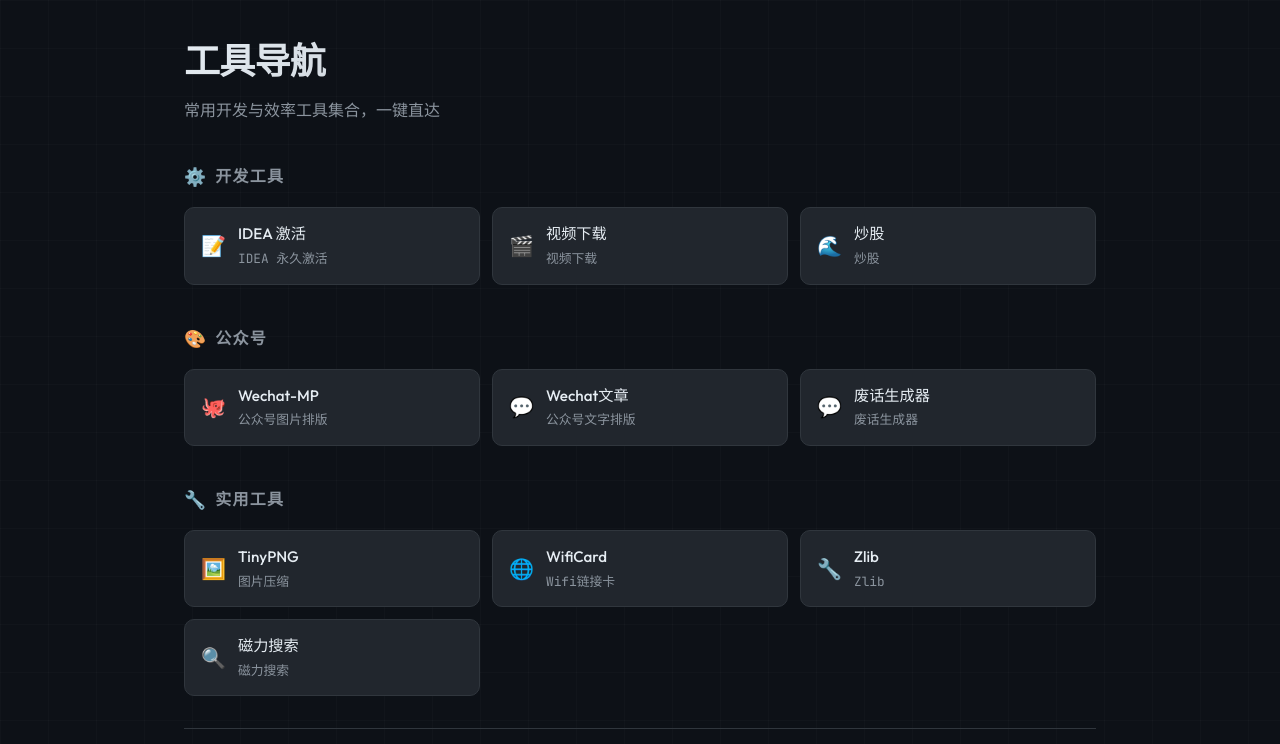
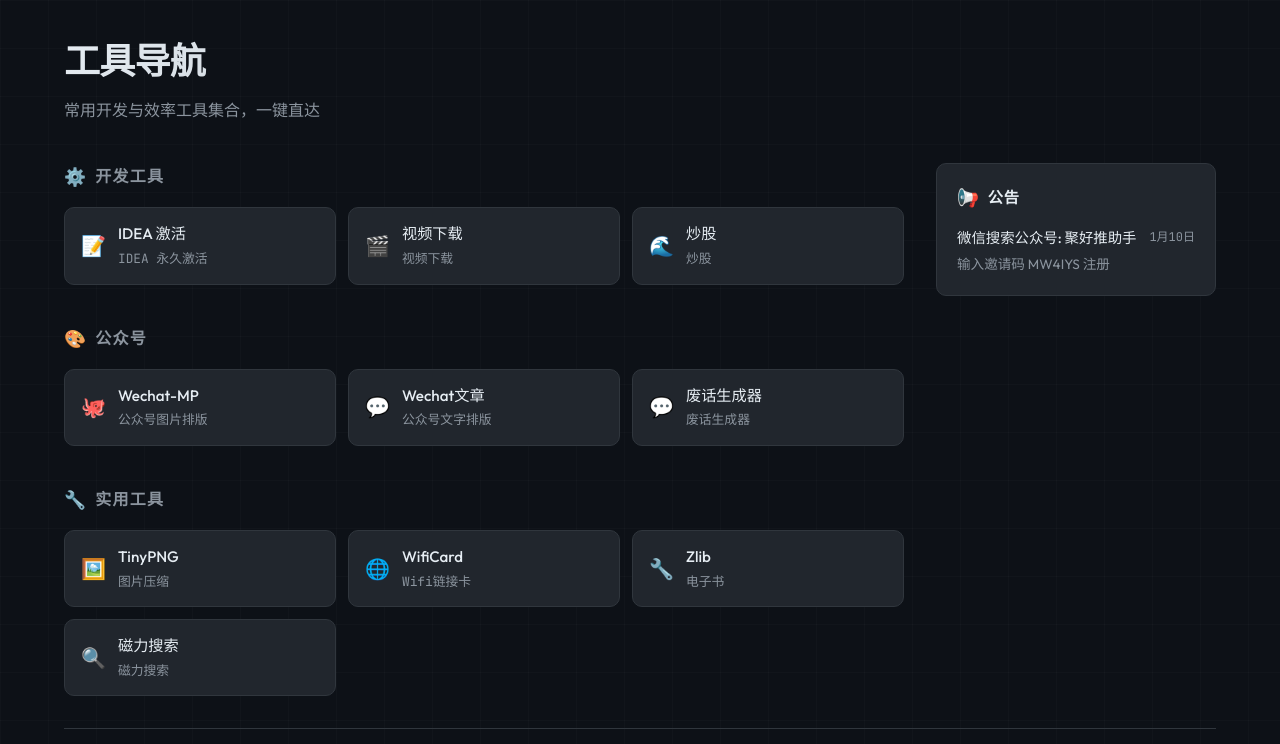
Before and after one commit to cooker/wx-mp-tools, a Vue app: page / in a window 1280 px wide. Shown: the top 744 px of the page. Built offline with nearby package versions, Linux system fonts and the light colour scheme; grey boxes are pictures that could not be loaded.

Commit message:
first commit

```diff
--- a/src/App.vue
+++ b/src/App.vue
@@ -2,8 +2,9 @@
 import { navConfig } from './config/nav.config.js'
 import CategorySection from './components/CategorySection.vue'
 import AdSlot from './components/AdSlot.vue'
+import NoticeBoard from './components/NoticeBoard.vue'
 
-const { site, categories, ad = {} } = navConfig
+const { site, categories, ad = {}, notices = {} } = navConfig
 </script>
 
 <template>
@@ -12,6 +13,7 @@
     <p v-if="site.description" class="header__desc">{{ site.description }}</p>
   </header>
 
+  <div class="layout">
     <main class="main">
       <CategorySection
         v-for="(cat, index) in categories"
@@ -23,6 +25,11 @@
         :index="index"
       />
     </main>
+
+    <aside class="sidebar">
+      <NoticeBoard :config="notices" />
+    </aside>
+  </div>
 
   <AdSlot :config="ad" />
 
@@ -54,8 +61,30 @@
   max-width: 36ch;
 }
 
+.layout {
+  display: grid;
+  grid-template-columns: 1fr 280px;
+  gap: 2rem;
+  align-items: start;
+}
+
 .main {
   animation: fadeIn 0.5s ease 0.1s both;
+  min-width: 0;
+}
+
+.sidebar {
+  animation: fadeIn 0.5s ease 0.15s both;
+}
+
+@media (max-width: 960px) {
+  .layout {
+    grid-template-columns: 1fr;
+  }
+
+  .sidebar {
+    order: -1;
+  }
 }
 
 .footer {
--- /dev/null
+++ b/src/components/NoticeBoard.vue
@@ -0,0 +1,162 @@
+<script setup>
+import { computed } from 'vue'
+
+const props = defineProps({
+  config: { type: Object, default: () => ({}) },
+})
+
+const show = computed(() => Boolean(props.config?.enabled && props.config?.items?.length))
+
+const formatDate = (dateStr) => {
+  if (!dateStr) return ''
+  const date = new Date(dateStr)
+  return date.toLocaleDateString('zh-CN', { month: 'short', day: 'numeric' })
+}
+</script>
+
+<template>
+  <aside v-if="show" class="notice-board" aria-label="公告">
+    <h2 class="notice-board__title">
+      <span class="notice-board__icon" aria-hidden="true">📢</span>
+      {{ config.title || '公告' }}
+    </h2>
+    <ul class="notice-board__list">
+      <li
+        v-for="(notice, index) in config.items"
+        :key="index"
+        class="notice-board__item"
+      >
+        <component
+          :is="notice.url ? 'a' : 'div'"
+          :href="notice.url || undefined"
+          :target="notice.url ? '_blank' : undefined"
+          :rel="notice.url ? 'noopener noreferrer' : undefined"
+          class="notice-board__link"
+          :class="{ 'notice-board__link--no-link': !notice.url }"
+        >
+          <div class="notice-board__header">
+            <h3 class="notice-board__notice-title">{{ notice.title }}</h3>
+            <time v-if="notice.date" class="notice-board__date" :datetime="notice.date">
+              {{ formatDate(notice.date) }}
+            </time>
+          </div>
+          <p v-if="notice.content" class="notice-board__content">
+            {{ notice.content }}
+          </p>
+        </component>
+      </li>
+    </ul>
+  </aside>
+</template>
+
+<style scoped>
+.notice-board {
+  background: var(--bg-card);
+  border: 1px solid var(--border);
+  border-radius: var(--radius);
+  padding: 1.25rem;
+  position: sticky;
+  top: 2rem;
+  max-height: calc(100vh - 4rem);
+  overflow-y: auto;
+}
+
+.notice-board__title {
+  display: flex;
+  align-items: center;
+  gap: 0.5rem;
+  font-size: 0.95rem;
+  font-weight: 600;
+  color: var(--text);
+  margin-bottom: 1rem;
+  font-family: var(--font-mono);
+  text-transform: uppercase;
+  letter-spacing: 0.05em;
+}
+
+.notice-board__icon {
+  font-size: 1.1rem;
+}
+
+.notice-board__list {
+  list-style: none;
+  display: flex;
+  flex-direction: column;
+  gap: 0.75rem;
+}
+
+.notice-board__item {
+  border-bottom: 1px solid var(--border);
+  padding-bottom: 0.75rem;
+}
+
+.notice-board__item:last-child {
+  border-bottom: none;
+  padding-bottom: 0;
+}
+
+.notice-board__link {
+  display: block;
+  transition: var(--transition);
+  border-radius: 6px;
+  padding: 0.5rem;
+  margin: -0.5rem;
+}
+
+.notice-board__link:hover {
+  background: var(--bg-elevated);
+}
+
+.notice-board__link--no-link {
+  cursor: default;
+}
+
+.notice-board__header {
+  display: flex;
+  justify-content: space-between;
+  align-items: flex-start;
+  gap: 0.75rem;
+  margin-bottom: 0.375rem;
+}
+
+.notice-board__notice-title {
+  font-size: 0.9rem;
+  font-weight: 500;
+  color: var(--text);
+  line-height: 1.4;
+  flex: 1;
+}
+
+.notice-board__date {
+  font-size: 0.75rem;
+  color: var(--text-muted);
+  font-family: var(--font-mono);
+  white-space: nowrap;
+  flex-shrink: 0;
+}
+
+.notice-board__content {
+  font-size: 0.85rem;
+  color: var(--text-muted);
+  line-height: 1.5;
+  margin: 0;
+}
+
+/* 滚动条样式 */
+.notice-board::-webkit-scrollbar {
+  width: 6px;
+}
+
+.notice-board::-webkit-scrollbar-track {
+  background: transparent;
+}
+
+.notice-board::-webkit-scrollbar-thumb {
+  background: var(--border);
+  border-radius: 3px;
+}
+
+.notice-board::-webkit-scrollbar-thumb:hover {
+  background: var(--text-muted);
+}
+</style>
--- a/src/config/nav.config.js
+++ b/src/config/nav.config.js
@@ -7,12 +7,27 @@
  * - categories: 分类列表，每个分类包含 name、icon(可选)、items
  * - items: 链接列表，每项包含 name、url、desc(可选)、icon(可选)
  * - ad: 底部广告位，可选 image / html / link 三种方式
+ * - notices: 右侧公告列表，支持点击跳转
  */
 
 export const navConfig = {
   site: {
     title: '工具导航',
     description: '常用开发与效率工具集合，一键直达',
+  },
+
+  /** 右侧公告：notices.enabled 为 true 时展示 */
+  notices: {
+    enabled: true,
+    title: '公告',
+    items: [
+      {
+        title: '微信搜索公众号: 聚好推助手',
+        content: '输入邀请码 MW4IYS 注册',
+        url: '',
+        date: '2024-01-10',
+      },
+    ],
   },
 
   /** 底部广告位：ad.enabled 为 true 时展示，按优先级使用 html > image > link */
@@ -58,7 +73,7 @@
       items: [
         { name: 'TinyPNG', url: 'https://tinypng.com', desc: '图片压缩', icon: '🖼️' },
         { name: 'WifiCard', url: 'https://wificard.io/', desc: 'Wifi链接卡', icon: '🌐' },
-        { name: 'Zlib', url: 'https://getzlib.com/zh', desc: 'Zlib', icon: '🔧' },
+        { name: 'Zlib', url: 'https://getzlib.com/zh', desc: '电子书', icon: '🔧' },
         { name: '磁力搜索', url: 'https://knaben.org/search', desc: '磁力搜索', icon: '🔍' },
       ],
     },
--- a/src/style.css
+++ b/src/style.css
@@ -51,7 +51,7 @@
 #app {
   position: relative;
   z-index: 1;
-  max-width: 960px;
+  max-width: 1200px;
   margin: 0 auto;
   padding: 2rem 1.5rem 4rem;
 }
```
Also changed, not shown: 1 other file (tests, documents, lock files or other folders). Lines whose indentation alone changed are shown as unchanged.
